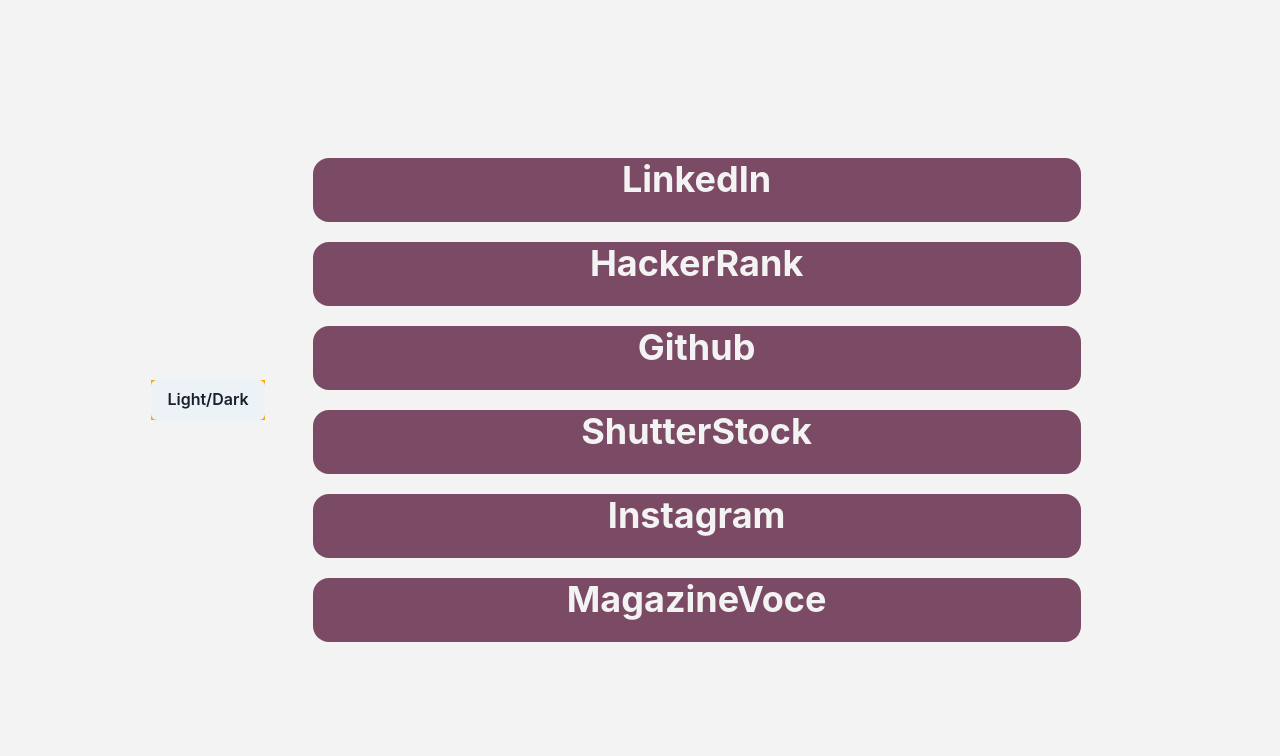
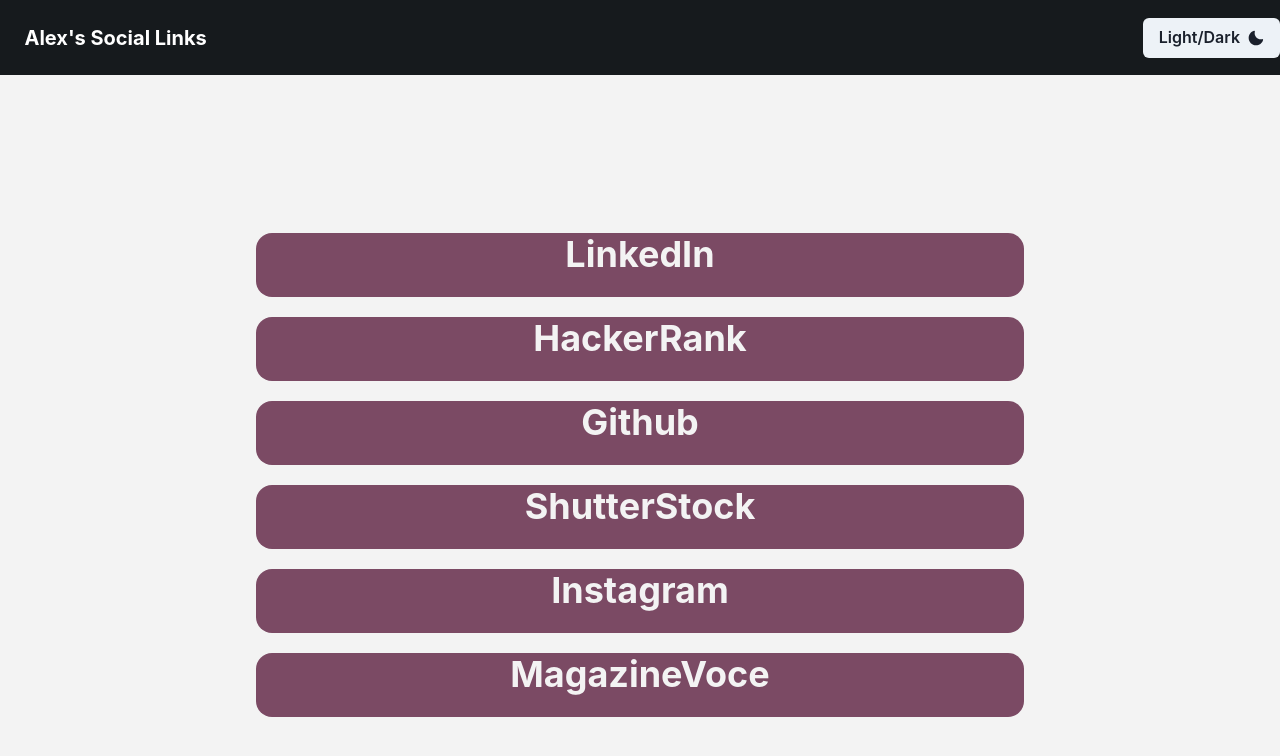
Before and after one commit to Alexz96/my-landing-page, a Next.js app: page / in a window 1280 px wide. Shown: the top 756 px of the page. Built offline with nearby package versions, Linux system fonts and the light colour scheme; no server answers.

Commit message:
Google Analytics + UI improvements
Created a sort of Header to give user feedback and option to change color theme;
Implemented basics of Google Analytics;
Added packages;

```diff
--- /dev/null
+++ b/components/Header.jsx
@@ -0,0 +1,33 @@
+import {
+  Box,
+  Button,
+  Heading,
+  HStack,
+  useColorMode,
+  useColorModeValue,
+} from "@chakra-ui/react";
+import { MoonIcon, SunIcon } from "@chakra-ui/icons";
+
+export default function Header() {
+  const { toggleColorMode } = useColorMode();
+  const currentIcon = useColorModeValue(<MoonIcon />, <SunIcon />);
+  const title = "Alex's Social Links";
+
+  return (
+    <HStack
+      width="100%"
+      height="75px"
+      background="#161a1d"
+      justify="end"
+      spacing={5}
+    >
+      <Heading color="white" size="md">
+        {title}
+      </Heading>
+      <Box width="70%" />
+      <Button rightIcon={currentIcon} onClick={toggleColorMode}>
+        Light/Dark
+      </Button>
+    </HStack>
+  );
+}
--- /dev/null
+++ b/lib/gtag.js
@@ -0,0 +1,17 @@
+export const GA_TRACKING_ID = process.env.NEXT_PUBLIC_GA_ID
+
+// https://developers.google.com/analytics/devguides/collection/gtagjs/pages
+export const pageview = (url) => {
+  window.gtag('config', GA_TRACKING_ID, {
+    page_path: url,
+  })
+}
+
+// https://developers.google.com/analytics/devguides/collection/gtagjs/events
+export const event = ({ action, category, label, value }) => {
+  window.gtag('event', action, {
+    event_category: category,
+    event_label: label,
+    value: value,
+  })
+}
--- a/package.json
+++ b/package.json
@@ -9,6 +9,7 @@
     "lint": "next lint"
   },
   "dependencies": {
+    "@chakra-ui/icons": "^2.0.11",
     "@chakra-ui/react": "^2.3.4",
     "@emotion/react": "^11.10.4",
     "@emotion/styled": "^11.10.4",
--- a/pages/_app.js
+++ b/pages/_app.js
@@ -1,12 +1,50 @@
-// import '../styles/globals.css'
+import { useEffect } from "react";
+import Script from "next/script";
+import { useRouter } from "next/router";
+import * as gtag from "../lib/gtag";
 import { ChakraProvider } from "@chakra-ui/react";
 
-function MyApp({ Component, pageProps }) {
+const App = ({ Component, pageProps }) => {
+  const router = useRouter();
+  useEffect(() => {
+    const handleRouteChange = (url) => {
+      gtag.pageview(url);
+    };
+    router.events.on("routeChangeComplete", handleRouteChange);
+    router.events.on("hashChangeComplete", handleRouteChange);
+    return () => {
+      router.events.off("routeChangeComplete", handleRouteChange);
+      router.events.off("hashChangeComplete", handleRouteChange);
+    };
+  }, [router.events]);
+
   return (
-    <ChakraProvider>
-      <Component {...pageProps} />
-    </ChakraProvider>
-  )
-}
+    <>
+      {/* Global Site Tag (gtag.js) - Google Analytics */}
+      <Script
+        strategy="afterInteractive"
+        src={`https://www.googletagmanager.com/gtag/js?id=${gtag.GA_TRACKING_ID}`}
+      />
+      <Script
+        id="gtag-init"
+        strategy="afterInteractive"
+        dangerouslySetInnerHTML={{
+          __html: `
+            window.dataLayer = window.dataLayer || [];
+            function gtag(){dataLayer.push(arguments);}
+            gtag('js', new Date());
 
-export default MyApp
+            gtag('config', '${gtag.GA_TRACKING_ID}', {
+              page_path: window.location.pathname,
+            });
+          `,
+        }}
+      />
+      <ChakraProvider>
+        <Component {...pageProps} />
+      </ChakraProvider>
+    </>
+  );
+};
+
+export default App;
--- /dev/null
+++ b/pages/_document.js
@@ -0,0 +1,25 @@
+import { Html, Head, Main, NextScript } from 'next/document'
+
+export default function Document() {
+  return (
+    <Html>
+      <Head />
+      <body>
+        <Main />
+        <NextScript />
+
+        {/* Global Site Tag (gtag.js) - Google Analytics */}
+        <script
+          dangerouslySetInnerHTML={{
+            __html: `
+            window.dataLayer = window.dataLayer || [];
+            function gtag(){dataLayer.push(arguments);}
+            gtag('js', new Date());
+
+          `,
+          }}
+        />
+      </body>
+    </Html>
+  )
+}
--- a/pages/index.jsx
+++ b/pages/index.jsx
@@ -1,10 +1,8 @@
 import {
   Box,
-  Button,
   Center,
   Flex,
   Heading,
-  useColorMode,
   useColorModeValue,
   VStack,
   Link,
@@ -12,9 +10,9 @@
 import Head from "next/head";
 import NextLink from "next/link";
 import { useEffect, useState } from "react";
+import Header from "../components/Header";
 
 export default function Home() {
-  const { toggleColorMode } = useColorMode();
   const myBackground = useColorModeValue("#f3f3f3", "#172b54");
   const itemBackground = useColorModeValue("#7b4a64", "teal.600");
   const [myLinks, setMyLinks] = useState([]);
@@ -66,6 +64,7 @@
       </Head>
 
       <main>
+        <Header />
         <Flex
           height="100vh"
           width="100vw"
@@ -73,9 +72,6 @@
           justifyContent="center"
           background={myBackground}
         >
-          <Box background="orange">
-            <Button onClick={toggleColorMode}>Light/Dark</Button>
-          </Box>
           <Flex p={12} rounded={6}>
             <VStack spacing={5}>{renderizarLinks()}</VStack>
           </Flex>
```
Also changed, not shown: 1 other file (tests, documents, lock files or other folders).
